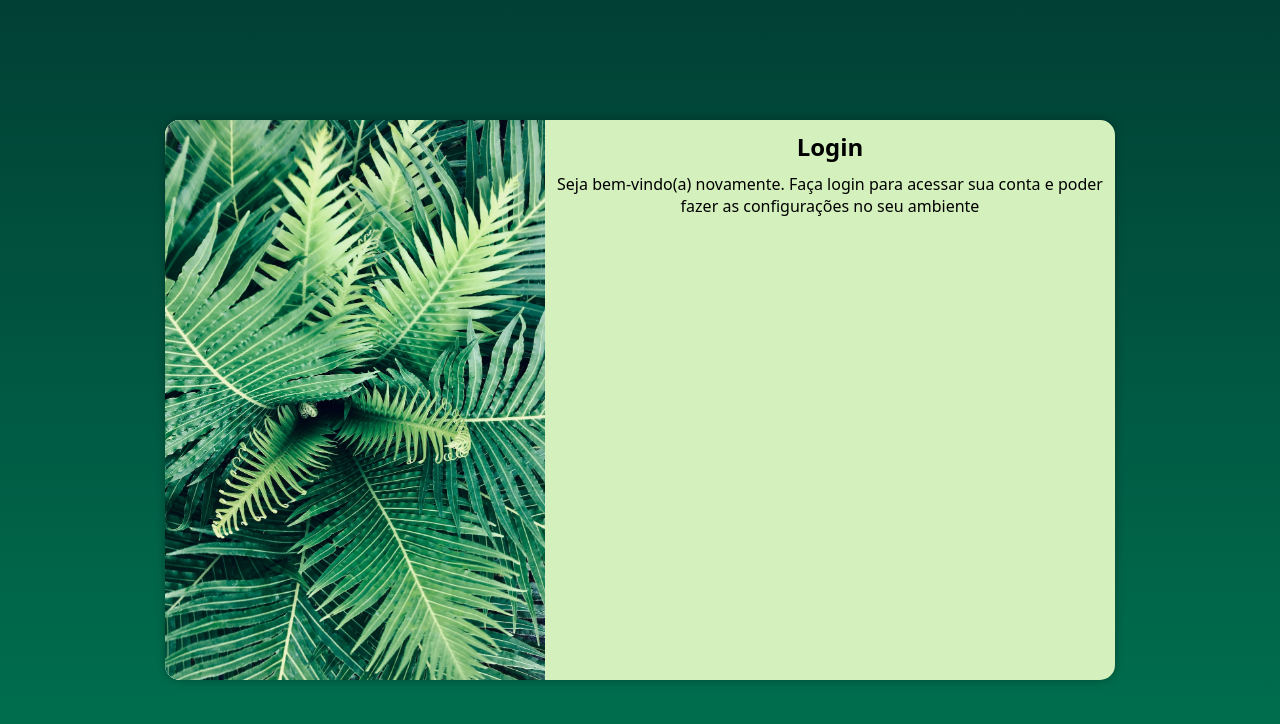
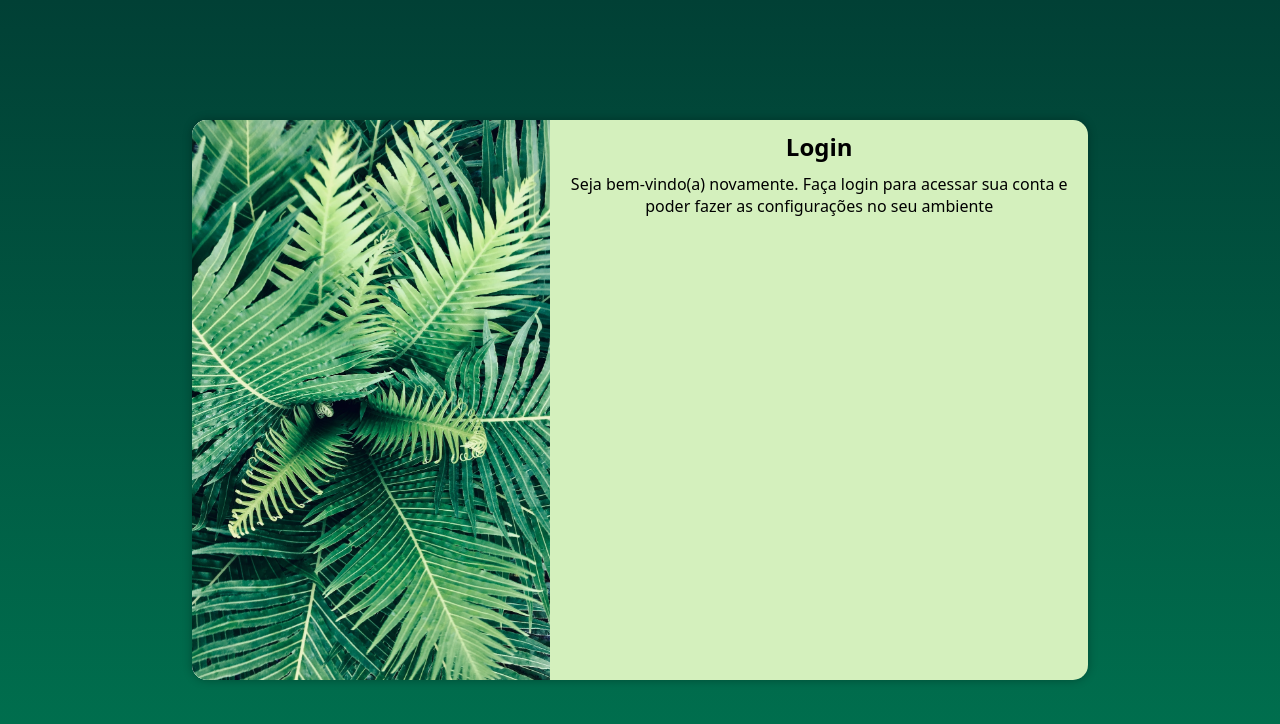
Before and after one commit to KelvinAlves28/projeto-login, a PHP site: page / in a window 1280 px wide. Shown: the top 724 px of the page. Run offline with PHP 8.4, Linux system fonts and the light colour scheme.

Commit message:
Update mediaquery.css

```diff
--- a/estilos/mediaquery.css
+++ b/estilos/mediaquery.css
@@ -38,7 +38,7 @@ Grandes telas: acima de 1200px
     }
 
     section#login{
-        width: 950px;
+        width: 70vw;
         height: 70vh;
     }
 
```
